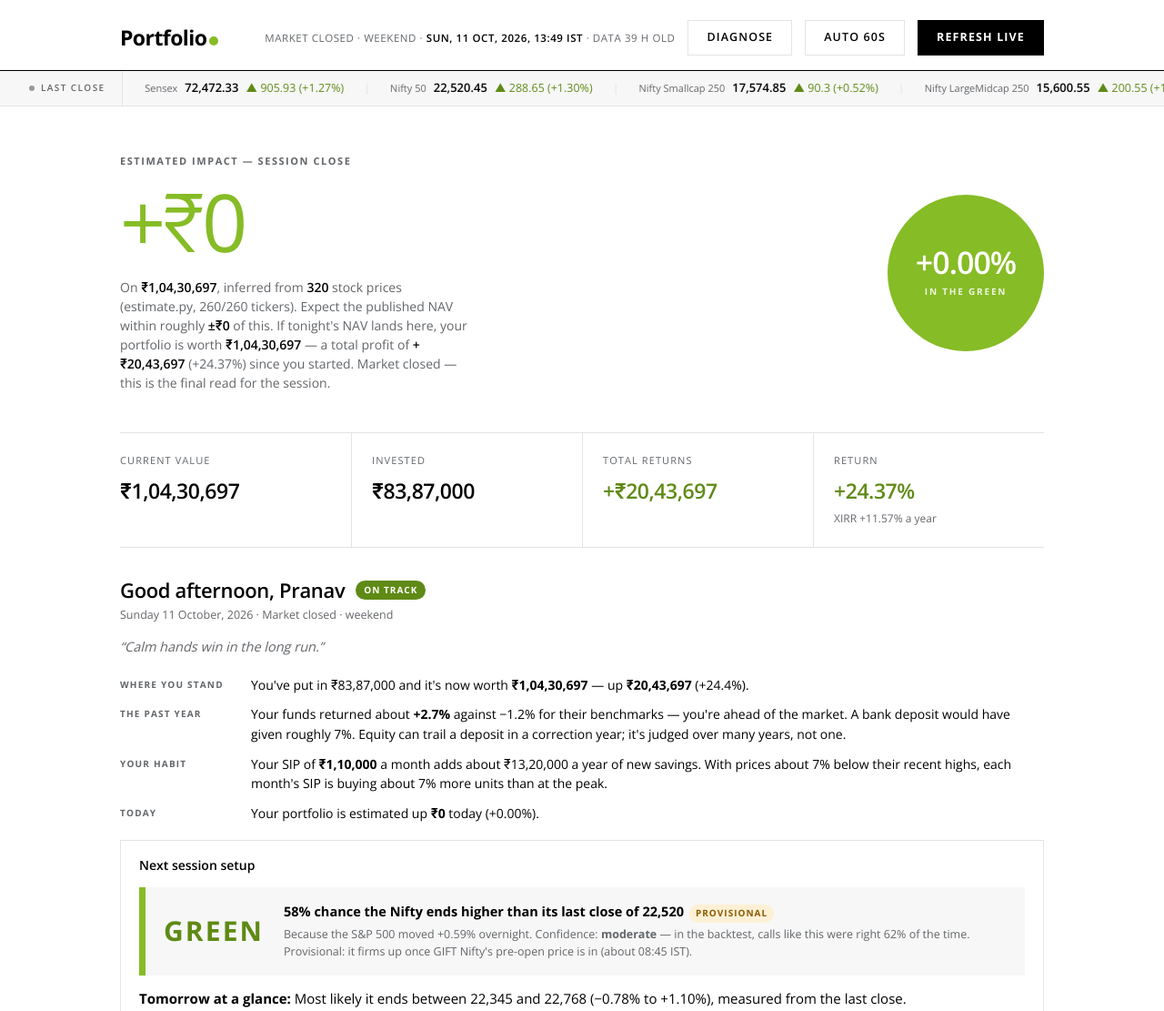
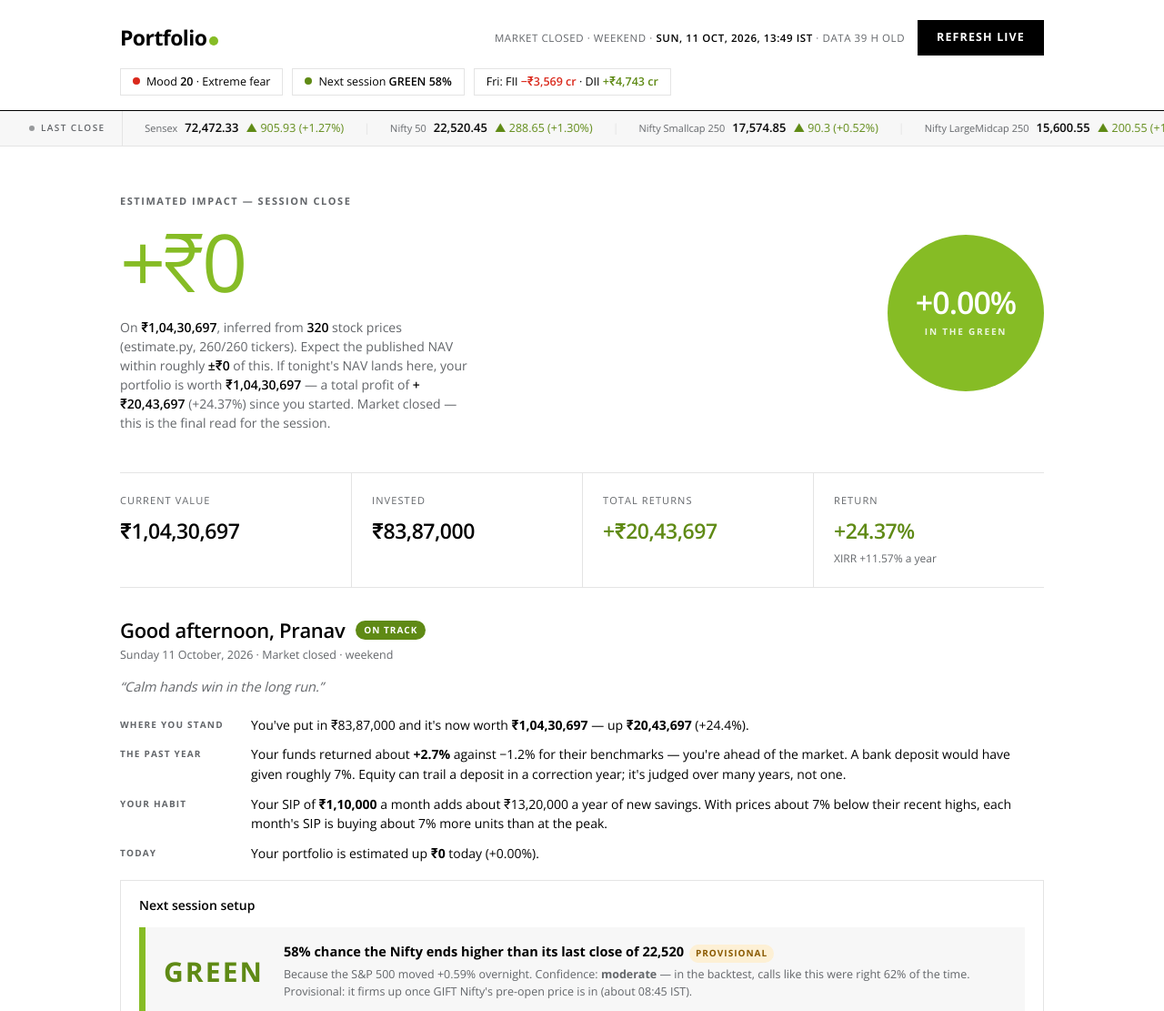
Before and after one commit to prnvdas/mf-pulse, a plain HTML site: page docs/index.html in a window 1280 px wide. Shown: the top 1111 px of the page at 91% size. Drawn offline with nearby package versions, Linux system fonts and the light colour scheme.

Commit message:
Header: mood, next-session and FII/DII chips replace Diagnose and Auto 60s; Diagnose moves to the footer; auto-refresh stays on silently
Co-Authored-By: Claude Sonnet 5.5 <noreply@anthropic.com>

```diff
--- a/docs/index.html
+++ b/docs/index.html
@@ -51,6 +51,15 @@
   .mark i{display:inline-block;width:10px;height:10px;border-radius:50%;
     background:var(--state);margin-left:3px;font-style:normal}
   .ctl{display:flex;align-items:center;gap:14px;flex-wrap:wrap}
+  html{scroll-behavior:smooth}
+  .autoon{color:var(--green-deep);font-weight:600}
+  .hchips{display:flex;gap:10px;flex-wrap:wrap;margin-top:14px}
+  .hchip{font-size:12.5px;border:1px solid var(--rule);padding:5px 13px;color:var(--ink);text-decoration:none;line-height:1.45;white-space:nowrap;background:var(--paper)}
+  .hchip:hover{border-color:var(--ink)}
+  .hchip b{font-weight:600}.hchip b.pos{color:var(--green-deep)}.hchip b.neg{color:var(--red)}
+  .dotc{display:inline-block;width:8px;height:8px;border-radius:50%;margin-right:7px;background:var(--grey-light);vertical-align:1px}
+  .dotc.xf{background:var(--red)}.dotc.f{background:#c98a0a}.dotc.g{background:var(--green-deep)}.dotc.xg{background:#3d6a0a}
+  @media(max-width:760px){.hchip.hide-m{display:none}}
   .stamp{font-size:11.5px;color:var(--grey);letter-spacing:.05em;text-transform:uppercase}
   .stamp b{font-weight:600;color:var(--ink)}
 
@@ -323,11 +332,11 @@
     <a class="mark" id="home" href="#" title="Back to the top and reload the latest numbers">Portfolio<i></i></a>
     <div class="ctl">
       <span class="stamp" id="stamp">Ready</span>
-      <button class="ghost" id="diag" title="Test the price source and report exactly what failed">Diagnose</button>
-      <button class="ghost" id="auto" aria-pressed="false" title="Re-run every 60s while the market is open (turns on by itself during market hours)">Auto 60s</button>
       <button id="refresh">Refresh live</button>
+      <button id="auto" aria-pressed="false" hidden>Auto 60s</button>
     </div>
   </div>
+  <div class="wrap hchips" id="hChips" hidden></div>
 </header>
 
 
@@ -473,6 +482,8 @@
     <div id="taxBody"></div>
   </section>
 
+
+  <p class="sub2" style="margin:26px 0 8px"><button class="ghost" id="diag" title="Test where the prices come from and say exactly what failed">Check data connection</button> <span style="margin-left:8px">tests where the prices come from and says what failed</span></p>
 
   <details id="odBox" class="od">
     <summary>Reliable updates (optional)</summary>
@@ -1200,7 +1211,7 @@ function renderTicker() { INDEX_TICKER.render(MOOD && MOOD.mood && MOOD.mood.val
 
 async function loadNews() {
   NEWS = await fetch("data/news.json?t=" + Date.now(), { cache: "no-store" }).then(r => r.ok ? r.json() : null).catch(() => NEWS);
-  renderWhy();
+  renderWhy(); renderHeaderChips();
 }
 
 // "Next session setup": how big a move to expect (volatility-based, calibrated) and a
@@ -1344,17 +1355,38 @@ function renderOutlook() {
 async function loadOutlook() {
   OUTLOOK = await fetch("data/outlook.json?t=" + Date.now(), { cache: "no-store" }).then(r => r.ok ? r.json() : null).catch(() => OUTLOOK);
   GIFT = await loadJson("data/gift.json?t=" + Date.now(), isObj, GIFT);
-  renderOutlook();
+  renderOutlook(); renderHeaderChips();
 }
 
 // ======================================================================================
 // Market mood, valuation and the "should I buy or sell today?" read. Data: data/mood.json and data/advisor.json
 // (src/mood.py, src/advisor.py). Rules-based and transparent: every line shows the number it rests on.
 // ======================================================================================
+// The header chips: market mood, the next session's call, and the day's FII/DII flows (each hides itself if its data is missing).
+function renderHeaderChips() {
+  const el = $("hChips");
+  if (!el) return;
+  const chips = [], cr = v => (v >= 0 ? "+" : "−") + "₹" + Math.abs(v).toLocaleString("en-IN") + " cr";
+  const M = MOOD && MOOD.mood;
+  if (M && M.value != null) {
+    const z = String(M.zone || ""), cls = /extreme fear/i.test(z) ? "xf" : /fear/i.test(z) ? "f" : /extreme greed/i.test(z) ? "xg" : "g";
+    chips.push('<a class="hchip" href="#valWrap" title="Market Mood Index: below 30 extreme fear, above 70 extreme greed. Tap for the full picture."><i class="dotc ' + cls + '"></i>Mood <b>' + Math.round(M.value) + "</b> · " + esc(z) + "</a>");
+  }
+  const C = OUTLOOK && OUTLOOK.call;
+  if (C && C.colour && C.p_call != null) chips.push('<a class="hchip hide-m" href="#bOutlook" title="Chance the Nifty ends the next session higher (green) or lower (red)"><i class="dotc ' + (C.colour === "green" ? "g" : "xf") + '"></i>Next session <b>' + (C.colour === "green" ? "GREEN" : "RED") + " " + Math.round(C.p_call) + "%</b></a>");
+  const W = NEWS && NEWS.why, F = W && W.flows;
+  if (F && (F.fii != null || F.dii != null)) {
+    const todayIso = istDate(istNow()), day = W.date && W.date !== todayIso ? new Date(W.date + "T00:00:00").toLocaleDateString("en-IN", { weekday: "short" }) + ": " : "";
+    chips.push('<a class="hchip hide-m" href="#whyWrap" title="Net buying (+) or selling (−) by foreign (FII) and domestic (DII) institutions, in ₹ crore">' + day + (F.fii != null ? 'FII <b class="' + (F.fii >= 0 ? "pos" : "neg") + '">' + cr(F.fii) + "</b>" : "") + (F.fii != null && F.dii != null ? " · " : "") + (F.dii != null ? 'DII <b class="' + (F.dii >= 0 ? "pos" : "neg") + '">' + cr(F.dii) + "</b>" : "") + "</a>");
+  }
+  el.hidden = !chips.length;
+  el.innerHTML = chips.join("");
+}
+
 async function loadAdvisor() {
   MOOD = await loadJson("data/mood.json?t=" + Date.now(), isObj, MOOD);
   ADVISOR = await loadJson("data/advisor.json?t=" + Date.now(), isObj, ADVISOR);
-  renderTicker(); renderValuation(); renderAdvisor();
+  renderTicker(); renderValuation(); renderAdvisor(); renderHeaderChips();
 }
 
 function renderValuation() {
@@ -1994,7 +2026,8 @@ function paintStamp() {
   $("stamp").innerHTML = marketStatus() + " · <b>" + clock + "</b>" +
     (age != null ? " · data " + (age < 1 ? "just updated" : age < 90 ? age + " min old" : age < 2880 ? Math.round(age / 60) + " h old" : Math.round(age / 1440) + " days old") : "") +
     (waiting ? " · waiting for today's first update (due about 09:30)"
-      : late ? ' · <span class="neg">delayed — updates are running late; ' + fix + "</span>" : "");
+      : late ? ' · <span class="neg">delayed — updates are running late; ' + fix + "</span>" : "") +
+    (marketOpen() && $("auto").getAttribute("aria-pressed") === "true" ? ' · <span class="autoon">● auto-updating</span>' : "");
   const tl = $("tkLab"); if (tl) tl.innerHTML = tickerLabel();
   const of = $("odFix"); if (of) of.onclick = () => { const b = $("odBox"); if (b) { b.open = true; b.scrollIntoView({ behavior: "smooth", block: "center" }); } return false; };
 }
@@ -2378,7 +2411,7 @@ $("diag").addEventListener("click", async e => {
   $("setup").innerHTML = "<b>Diagnostics</b><table class=\"diag\">" +
     rows.map(([k, v]) => "<tr><td>" + k + "</td><td>" + String(v)
       .replace(/&/g, "&amp;").replace(/</g, "&lt;") + "</td></tr>").join("") + "</table>";
-  b.disabled = false; b.textContent = "Diagnose";
+  b.disabled = false; b.textContent = "Check data connection";
   const v = rows.find(r => r[0] === "Verdict");
   toast("Diagnosis — " + (v ? v[1] : "see the details below") + " (details shown below)", v && !/^Working/.test(String(v[1])));
   showPanel();
```
